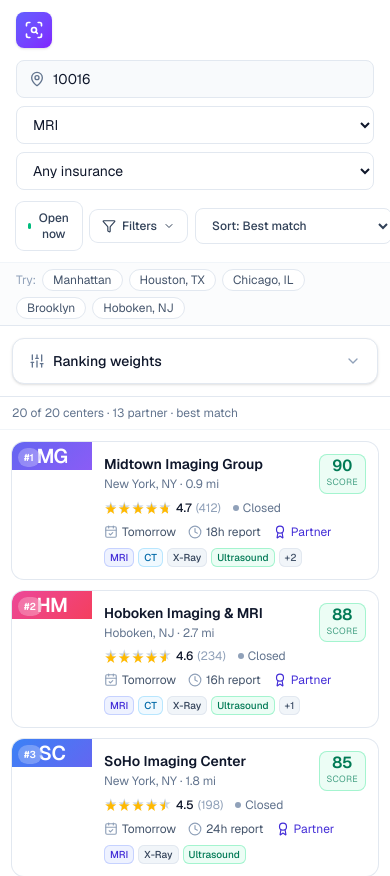
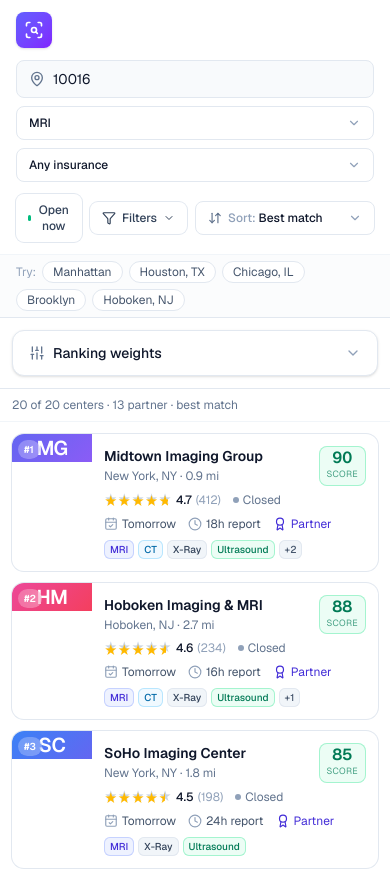
Before and after one commit to minixuru/imaging-center-directory, a Next.js app: page / in a window 390 px wide. Shown: the top 876 px of the page. Built offline with nearby package versions, Linux system fonts and the light colour scheme.

Commit message:
Replace native selects with custom dropdown component

```diff
--- a/src/app/page.tsx
+++ b/src/app/page.tsx
@@ -1,6 +1,6 @@
 "use client";
 
-import { ScanSearch } from "lucide-react";
+import { ArrowDownUp, ScanSearch } from "lucide-react";
 import { useMemo, useState } from "react";
 import { ActiveFilterChips } from "@/components/ActiveFilterChips";
 import { CenterCard } from "@/components/CenterCard";
@@ -8,6 +8,7 @@ import { CenterDetail } from "@/components/CenterDetail";
 import { FiltersPopover } from "@/components/FiltersPopover";
 import { MapView } from "@/components/MapView";
 import { SearchBar } from "@/components/SearchBar";
+import { Select, type SelectOption } from "@/components/Select";
 import { WeightTuner } from "@/components/WeightTuner";
 import { CENTERS, geocode } from "@/lib/data";
 import {
@@ -33,12 +34,12 @@ const QUICK_PICKS: Array<[string, string]> = [
   ["Hoboken, NJ", "07030"],
 ];
 
-const SORT_OPTIONS: Array<[SortKey, string]> = [
-  ["match", "Best match"],
-  ["distance", "Distance"],
-  ["rating", "Rating"],
-  ["soonest", "Soonest available"],
-  ["cost", "Lowest cost"],
+const SORT_OPTIONS: SelectOption<SortKey>[] = [
+  { value: "match", label: "Best match" },
+  { value: "distance", label: "Distance" },
+  { value: "rating", label: "Rating" },
+  { value: "soonest", label: "Soonest available" },
+  { value: "cost", label: "Lowest cost" },
 ];
 
 const AVAILABLE_STATES = Array.from(
@@ -152,18 +153,16 @@ export default function Home() {
               onChange={setFilters}
               availableStates={AVAILABLE_STATES}
             />
-            <select
-              className="rounded-lg border border-slate-200 bg-white py-2 pl-3 pr-8 text-xs font-medium text-slate-700 outline-none hover:border-slate-300 focus:border-indigo-500"
+            <Select<SortKey>
               value={sortKey}
-              onChange={(e) => setSortKey(e.target.value as SortKey)}
-              aria-label="Sort by"
-            >
-              {SORT_OPTIONS.map(([k, l]) => (
-                <option key={k} value={k}>
-                  Sort: {l}
-                </option>
-              ))}
-            </select>
+              options={SORT_OPTIONS}
+              onChange={setSortKey}
+              prefix="Sort:"
+              icon={<ArrowDownUp className="h-3.5 w-3.5" />}
+              ariaLabel="Sort by"
+              align="right"
+              className="min-w-[180px]"
+            />
           </div>
         </div>
 
@@ -211,7 +210,9 @@ export default function Home() {
                 partner ·{" "}
                 {sortKey === "match"
                   ? "best match"
-                  : SORT_OPTIONS.find(([k]) => k === sortKey)?.[1].toLowerCase()}
+                  : SORT_OPTIONS.find(
+                      (o) => o.value === sortKey,
+                    )?.label.toLowerCase()}
               </div>
               <div className="flex-1 overflow-y-auto p-3">
                 <div className="grid gap-3">
--- a/src/components/SearchBar.tsx
+++ b/src/components/SearchBar.tsx
@@ -1,28 +1,31 @@
 "use client";
 
 import { MapPin } from "lucide-react";
+import { Select, type SelectOption } from "./Select";
 import type { InsurancePlan, Modality, SearchInput } from "@/lib/types";
 
-const MODALITIES: Modality[] = [
-  "MRI",
-  "CT",
-  "X-Ray",
-  "Ultrasound",
-  "Mammography",
-  "PET-CT",
-  "Fluoroscopy",
-  "DEXA",
+const MODALITY_OPTIONS: SelectOption<Modality | "">[] = [
+  { value: "", label: "Any modality" },
+  { value: "MRI", label: "MRI" },
+  { value: "CT", label: "CT" },
+  { value: "X-Ray", label: "X-Ray" },
+  { value: "Ultrasound", label: "Ultrasound" },
+  { value: "Mammography", label: "Mammography" },
+  { value: "PET-CT", label: "PET-CT" },
+  { value: "Fluoroscopy", label: "Fluoroscopy" },
+  { value: "DEXA", label: "DEXA" },
 ];
 
-const INSURANCE_PLANS: InsurancePlan[] = [
-  "Aetna",
-  "Anthem",
-  "BlueCross",
-  "Cigna",
-  "Humana",
-  "Medicare",
-  "Medicaid",
-  "UnitedHealth",
+const INSURANCE_OPTIONS: SelectOption<InsurancePlan | "">[] = [
+  { value: "", label: "Any insurance" },
+  { value: "Aetna", label: "Aetna" },
+  { value: "Anthem", label: "Anthem" },
+  { value: "BlueCross", label: "BlueCross" },
+  { value: "Cigna", label: "Cigna" },
+  { value: "Humana", label: "Humana" },
+  { value: "Medicare", label: "Medicare" },
+  { value: "Medicaid", label: "Medicaid" },
+  { value: "UnitedHealth", label: "UnitedHealth" },
 ];
 
 type Props = {
@@ -33,7 +36,7 @@ type Props = {
 export function SearchBar({ value, onChange }: Props) {
   return (
     <div className="flex flex-col gap-2 md:flex-row md:items-center">
-      <label className="flex flex-1 items-center gap-2 rounded-lg border border-slate-200 bg-slate-50 px-3 py-2 focus-within:border-slate-400 focus-within:bg-white">
+      <label className="flex flex-1 items-center gap-2 rounded-lg border border-slate-200 bg-slate-50 px-3 py-2 focus-within:border-indigo-500 focus-within:bg-white focus-within:ring-2 focus-within:ring-indigo-100">
         <MapPin className="h-4 w-4 shrink-0 text-slate-500" />
         <input
           className="w-full bg-transparent text-sm text-slate-900 placeholder-slate-400 outline-none"
@@ -42,39 +45,20 @@ export function SearchBar({ value, onChange }: Props) {
           onChange={(e) => onChange({ ...value, location: e.target.value })}
         />
       </label>
-      <select
-        className="rounded-lg border border-slate-200 bg-white px-3 py-2 text-sm text-slate-900 outline-none focus:border-slate-400 md:w-44"
+      <Select<Modality | "">
         value={value.modality}
-        onChange={(e) =>
-          onChange({ ...value, modality: e.target.value as Modality | "" })
-        }
-        aria-label="Modality"
-      >
-        <option value="">Any modality</option>
-        {MODALITIES.map((m) => (
-          <option key={m} value={m}>
-            {m}
-          </option>
-        ))}
-      </select>
-      <select
-        className="rounded-lg border border-slate-200 bg-white px-3 py-2 text-sm text-slate-900 outline-none focus:border-slate-400 md:w-48"
+        options={MODALITY_OPTIONS}
+        onChange={(modality) => onChange({ ...value, modality })}
+        ariaLabel="Modality"
+        className="md:w-44"
+      />
+      <Select<InsurancePlan | "">
         value={value.insurance}
-        onChange={(e) =>
-          onChange({
-            ...value,
-            insurance: e.target.value as InsurancePlan | "",
-          })
-        }
-        aria-label="Insurance"
-      >
-        <option value="">Any insurance</option>
-        {INSURANCE_PLANS.map((p) => (
-          <option key={p} value={p}>
-            {p}
-          </option>
-        ))}
-      </select>
+        options={INSURANCE_OPTIONS}
+        onChange={(insurance) => onChange({ ...value, insurance })}
+        ariaLabel="Insurance"
+        className="md:w-48"
+      />
     </div>
   );
 }
--- /dev/null
+++ b/src/components/Select.tsx
@@ -0,0 +1,126 @@
+"use client";
+
+import { Check, ChevronDown } from "lucide-react";
+import { useEffect, useRef, useState, type ReactNode } from "react";
+import { cn } from "@/lib/cn";
+
+export type SelectOption<T extends string> = { value: T; label: string };
+
+type Props<T extends string> = {
+  value: T;
+  options: SelectOption<T>[];
+  onChange: (next: T) => void;
+  /** Optional label rendered before the selected value (e.g. "Sort:"). */
+  prefix?: string;
+  /** Optional leading icon. */
+  icon?: ReactNode;
+  /** Min width of the trigger button. */
+  className?: string;
+  /** Where the dropdown anchors relative to the trigger. */
+  align?: "left" | "right";
+  ariaLabel?: string;
+};
+
+export function Select<T extends string>({
+  value,
+  options,
+  onChange,
+  prefix,
+  icon,
+  className,
+  align = "left",
+  ariaLabel,
+}: Props<T>) {
+  const [open, setOpen] = useState(false);
+  const ref = useRef<HTMLDivElement>(null);
+
+  useEffect(() => {
+    if (!open) return;
+    function handle(e: MouseEvent) {
+      if (ref.current && !ref.current.contains(e.target as Node)) {
+        setOpen(false);
+      }
+    }
+    document.addEventListener("mousedown", handle);
+    return () => document.removeEventListener("mousedown", handle);
+  }, [open]);
+
+  useEffect(() => {
+    if (!open) return;
+    function onEsc(e: KeyboardEvent) {
+      if (e.key === "Escape") setOpen(false);
+    }
+    document.addEventListener("keydown", onEsc);
+    return () => document.removeEventListener("keydown", onEsc);
+  }, [open]);
+
+  const selected = options.find((o) => o.value === value);
+  const display = selected?.label ?? "";
+
+  return (
+    <div ref={ref} className={cn("relative", className)}>
+      <button
+        type="button"
+        onClick={() => setOpen((v) => !v)}
+        aria-label={ariaLabel}
+        aria-haspopup="listbox"
+        aria-expanded={open}
+        className={cn(
+          "flex w-full items-center gap-1.5 rounded-lg border bg-white px-3 py-2 text-xs font-medium outline-none transition",
+          open
+            ? "border-indigo-500 ring-2 ring-indigo-100"
+            : "border-slate-200 text-slate-700 hover:border-slate-300",
+        )}
+      >
+        {icon && <span className="shrink-0 text-slate-500">{icon}</span>}
+        <span className="min-w-0 flex-1 truncate text-left">
+          {prefix && <span className="text-slate-400">{prefix} </span>}
+          <span className="text-slate-900">{display}</span>
+        </span>
+        <ChevronDown
+          className={cn(
+            "h-3.5 w-3.5 shrink-0 text-slate-400 transition",
+            open && "rotate-180",
+          )}
+        />
+      </button>
+
+      {open && (
+        <div
+          role="listbox"
+          className={cn(
+            "absolute top-full z-30 mt-1.5 max-h-72 min-w-full overflow-y-auto rounded-lg border border-slate-200 bg-white py-1 shadow-xl",
+            align === "right" ? "right-0" : "left-0",
+          )}
+        >
+          {options.map((opt) => {
+            const active = opt.value === value;
+            return (
+              <button
+                key={opt.value}
+                type="button"
+                role="option"
+                aria-selected={active}
+                onClick={() => {
+                  onChange(opt.value);
+                  setOpen(false);
+                }}
+                className={cn(
+                  "flex w-full items-center justify-between gap-3 whitespace-nowrap px-3 py-1.5 text-left text-xs",
+                  active
+                    ? "bg-indigo-50 font-medium text-indigo-700"
+                    : "text-slate-700 hover:bg-slate-50",
+                )}
+              >
+                {opt.label}
+                {active && (
+                  <Check className="h-3.5 w-3.5 shrink-0 text-indigo-600" />
+                )}
+              </button>
+            );
+          })}
+        </div>
+      )}
+    </div>
+  );
+}
```
